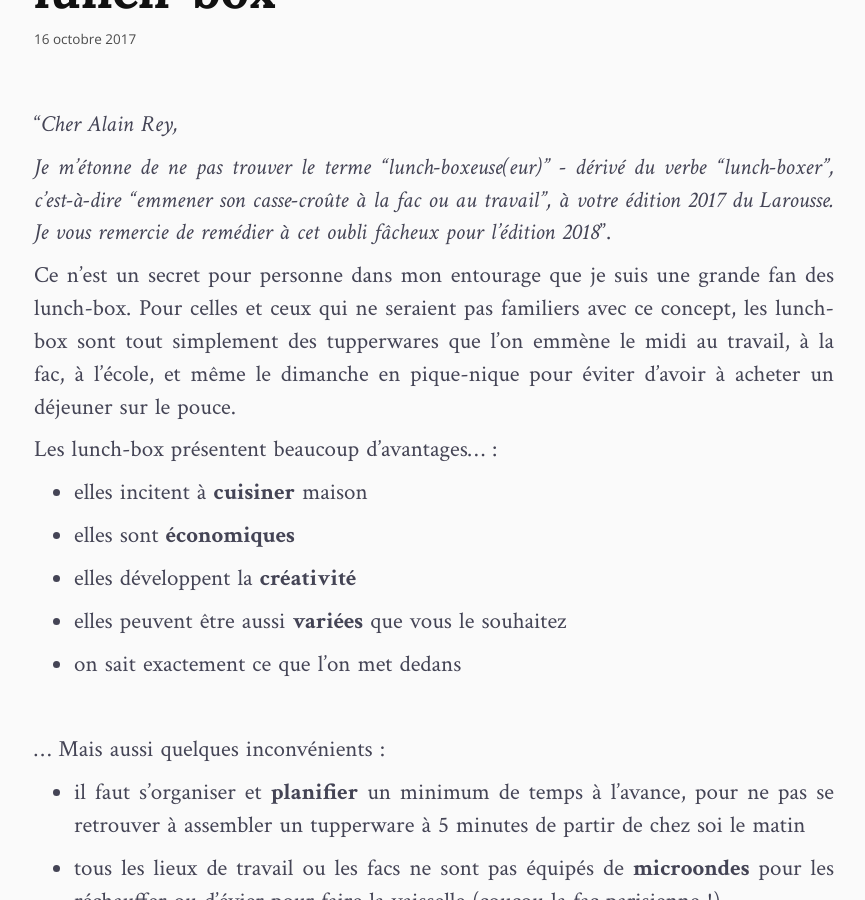
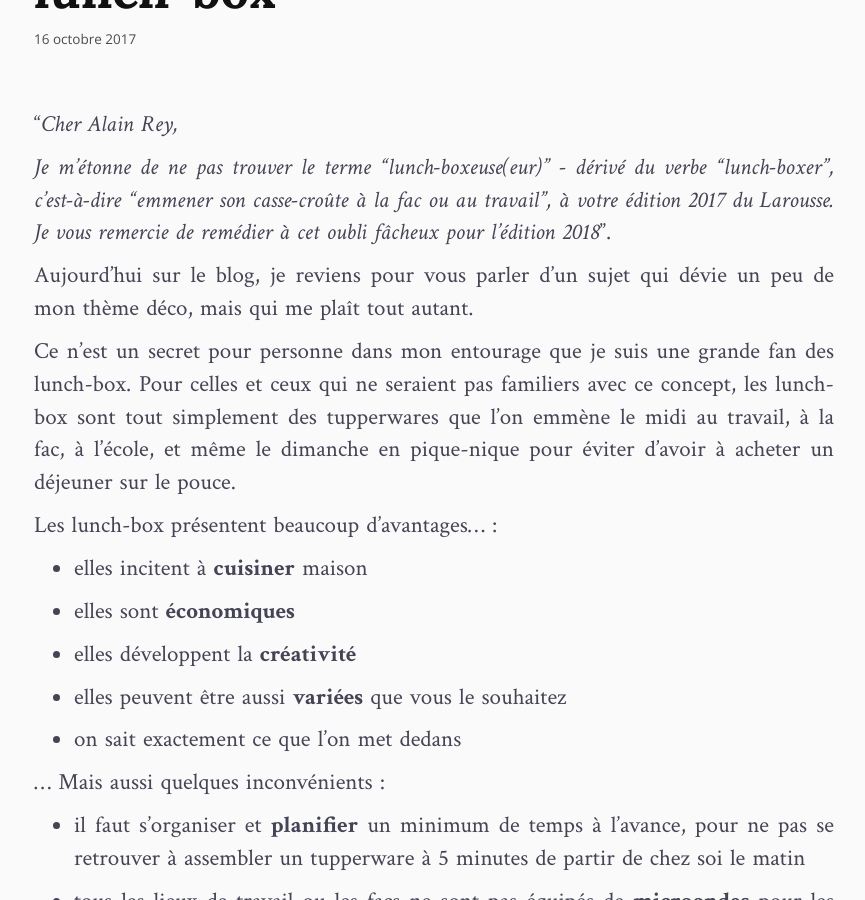
Before and after one commit to lespetitshugues/lespetitshugues.github.io, a Jekyll site: the page built from _posts/2017-10-17-le-kit-indispensable-de-la-serial-lunch-boxeuse.md, in a window 1280 px wide and 900 px high, scrolled down 988 px. Shown: the whole window, without its empty margins (206-1071 px from the left). Built offline with Jekyll 4.4.1, drawn with Linux system fonts in a browser that asks for light colours; nearby versions of some CDN libraries; comment, search, counter and statistics services are not loaded.

Commit message:
Update from Forestry.io - 2017-10-17-le-kit-indispensable-de-la-serial-lunch-boxeuse.md

```diff
--- a/_posts/2017-10-17-le-kit-indispensable-de-la-serial-lunch-boxeuse.md
+++ b/_posts/2017-10-17-le-kit-indispensable-de-la-serial-lunch-boxeuse.md
@@ -15,6 +15,8 @@ title: Confessions d'une accro aux lunch-box
 
 *Je m’étonne de ne pas trouver le terme “lunch-boxeuse(eur)” - dérivé du verbe “lunch-boxer”, c'est-à-dire “emmener son casse-croûte à la fac ou au travail”, à votre édition 2017 du Larousse. Je vous remercie de remédier à cet oubli fâcheux pour l’édition 2018*”.
 
+Aujourd'hui sur le blog, je reviens pour vous parler d'un sujet qui dévie un peu de mon thème déco, mais qui me plaît tout autant.
+
 Ce n’est un secret pour personne dans mon entourage que je suis une grande fan des lunch-box. Pour celles et ceux qui ne seraient pas familiers avec ce concept, les lunch-box sont tout simplement des tupperwares que l’on emmène le midi au travail, à la fac, à l’école, et même le dimanche en pique-nique pour éviter d’avoir à acheter un déjeuner sur le pouce.
 
 Les lunch-box présentent beaucoup d’avantages… :
@@ -28,8 +30,6 @@ Les lunch-box présentent beaucoup d’avantages… :
 * elles peuvent être aussi **variées** que vous le souhaitez
 
 * on sait exactement ce que l’on met dedans
-
-<br />
 
 … Mais aussi quelques inconvénients :
 
```
